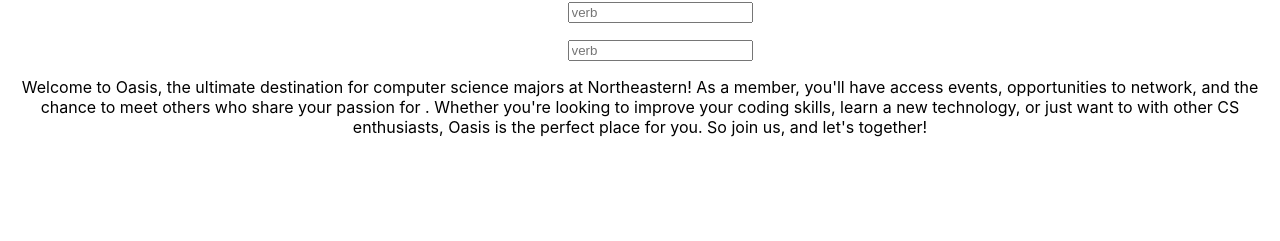
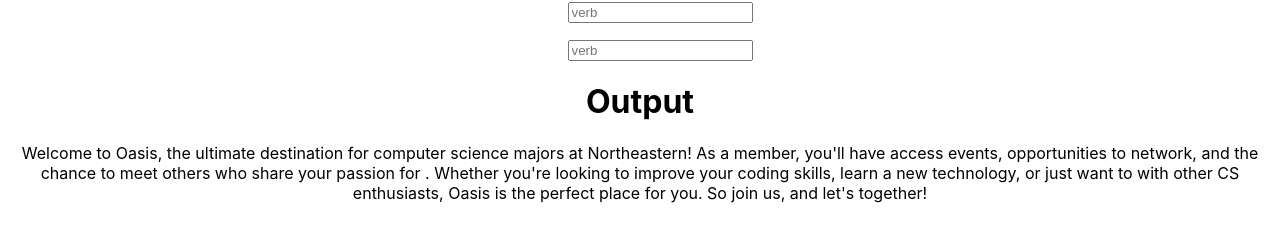
Before and after one commit to parthasarathydNU/madlib-nu-bridge-is, a React (Create React App) app: page / in a window 1280 px wide. Shown: the part 359-600 px from the top of the page. Built offline with nearby package versions, Linux system fonts and the light colour scheme.

Commit message:
refactor

```diff
--- a/src/App.js
+++ b/src/App.js
@@ -1,6 +1,6 @@
 import './App.css';
 import { useState } from 'react';
-import { Input } from './Input';
+import { InputTextField } from './Input';
 import Output from "./Output";
 
 function App() {
@@ -16,11 +16,11 @@ function App() {
 
       <h1>Inputs</h1>
       <form>
-        <Input get={word1} set={setWord1} partOfSpeech={"adjective"} />
-        <Input get={word2} set={setWord2} partOfSpeech={"adjective"} />
-        <Input get={word3} set={setWord3} partOfSpeech={"noun"} />
-        <Input get={word4} set={setWord4} partOfSpeech={"verb"} />
-        <Input get={word5} set={setWord5} partOfSpeech={"verb"} />
+        <InputTextField get={word1} set={setWord1} partOfSpeech={"adjective"} />
+        <InputTextField get={word2} set={setWord2} partOfSpeech={"adjective"} />
+        <InputTextField get={word3} set={setWord3} partOfSpeech={"noun"} />
+        <InputTextField get={word4} set={setWord4} partOfSpeech={"verb"} />
+        <InputTextField get={word5} set={setWord5} partOfSpeech={"verb"} />
       </form>
 
       <Output
--- a/src/Input.js
+++ b/src/Input.js
@@ -1,8 +1,8 @@
 import React from "react";
 
-export function Input({ get, set, partOfSpeech }) {
+export function InputTextField({ get, set, partOfSpeech }) {
   return (
-    <>
+    <div>
       <ul>
         <input
           id="text-input"
@@ -14,6 +14,6 @@ export function Input({ get, set, partOfSpeech }) {
           }}
         />
       </ul>
-    </>
+    </div>
   );
 }
--- a/src/Output.js
+++ b/src/Output.js
@@ -1,13 +1,17 @@
 export default function Output({ word1, word2, word3, word4, word5 }) {
   return (
     <div>
-      Welcome to Oasis, the ultimate destination for computer science majors at
-      Northeastern! As a member, you'll have access {word1} events,
-      {word2} opportunities to network, and the chance to meet others who share
-      your passion for {word3}. Whether you're looking to improve your coding
-      skills, learn a new technology, or just want to {word4} with other CS
-      enthusiasts, Oasis is the perfect place for you. So join us, and let's
-      {word5} together!
+      <h1>Output</h1>
+      <p>
+        Welcome to Oasis, the ultimate destination for computer science majors
+        at Northeastern! As a member, you'll have access {word1} events,
+        {word2} opportunities to network, and the chance to meet others who
+        share your passion for {word3}. Whether you're looking to improve your
+        coding skills, learn a new technology, or just want to {word4} with
+        other CS enthusiasts, Oasis is the perfect place for you. So join us,
+        and let's
+        {word5} together!
+      </p>
     </div>
   );
 }
```
